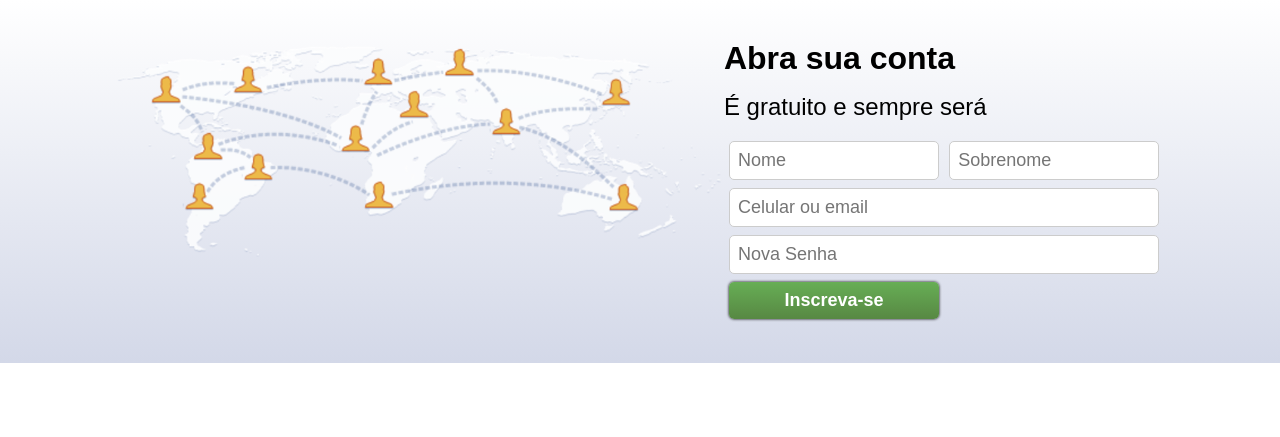
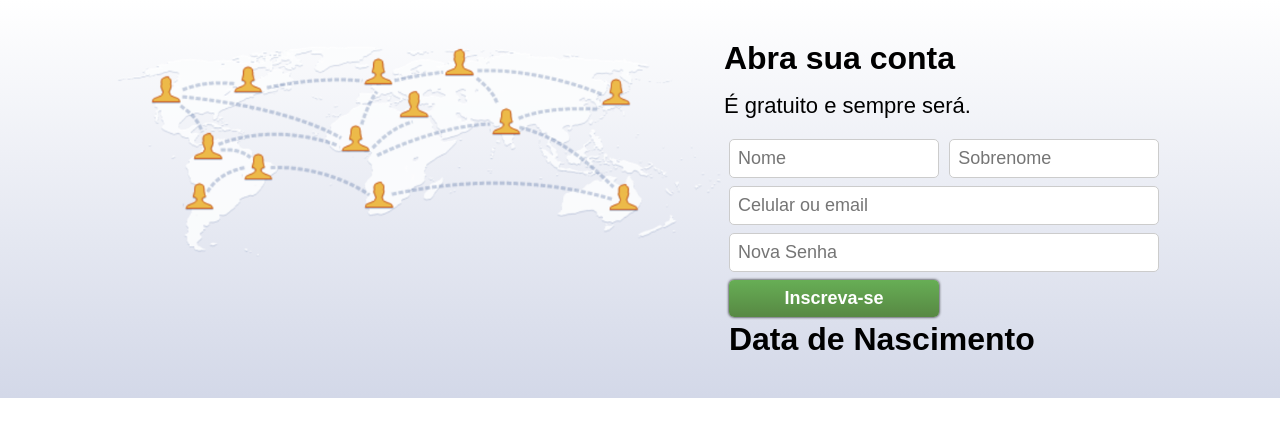
Before and after one commit to gabrielrikson/Tela-Facebook, a PHP site: page / in a window 1280 px wide. Shown: the part 95-532 px from the top of the page. Run offline with PHP 8.4, Linux system fonts and the light colour scheme.

Commit message:
update css

```diff
--- a/css/style.css
+++ b/css/style.css
@@ -87,7 +87,7 @@ section.main{
 
 .abrir-conta p{
     color: black;
-    font-size: 24px;
+    font-size: 22px;
     padding: 16px 0;
 }
 
@@ -108,4 +108,5 @@ form.criar-conta input{
     -webkit-box-shadow: 0px 0px 3px 0px rgba(0,0,0,1);
     -moz-box-shadow: 0px 0px 3px 0px rgba(0,0,0,1);
     box-shadow: 0px 0px 3px 0px rgba(0,0,0,1);
+    cursor: pointer;
 }
--- a/index.html
+++ b/index.html
@@ -42,7 +42,7 @@
 
             <div class="abrir-conta">
                 <h2>Abra sua conta</h2>
-                <p>É gratuito e sempre será</p>
+                <p>É gratuito e sempre será.</p>
                 <form action="" class="criar-conta">
                     <div class="w50">
                         <input type="text" name="" id="" placeholder="Nome">
@@ -59,7 +59,10 @@
                     <div class="acao w50">
                         <input type="submit" value="Inscreva-se">
                     </div><!--acao-->
+                    <div class="w100">
+                        <h2>Data de Nascimento</h2>
 
+                    </div>
                 </form><!--criar conta-->
             </div><!--abrir-conta-->
             <div class="clear"></div>
```
